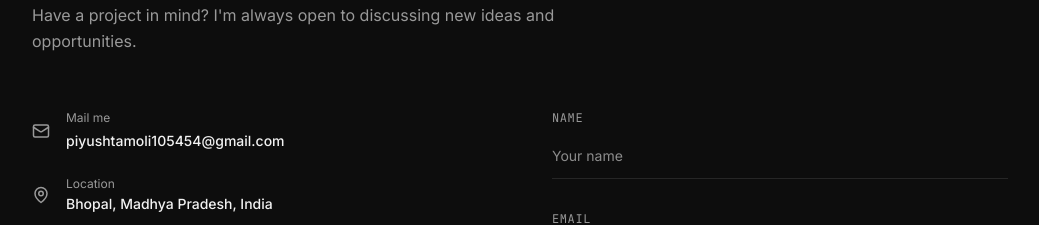
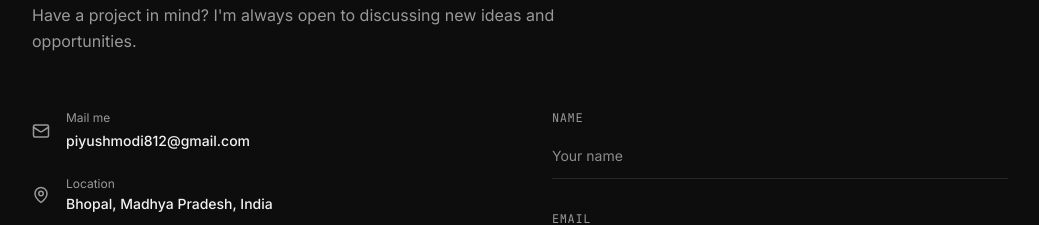
Before and after one commit to Piyush105454/Portfolio, a React (Vite) app: page / in a window 1280 px wide. Shown: the part 6000-6225 px from the top of the page, without its empty margins (120-1159 px from the left). Built offline with nearby package versions, Linux system fonts and the light colour scheme.

Commit message:
Update Contact.tsx

```diff
--- a/src/sections/Contact.tsx
+++ b/src/sections/Contact.tsx
@@ -37,7 +37,7 @@ const Contact: React.FC = () => {
                   href="mailto:piyushtamoli105454@gmail.com"
                   className="text-foreground text-sm font-medium hover:underline underline-offset-2"
                 >
-                  piyushtamoli105454@gmail.com
+                  piyushmodi812@gmail.com
                 </a>
               </div>
             </div>
```
